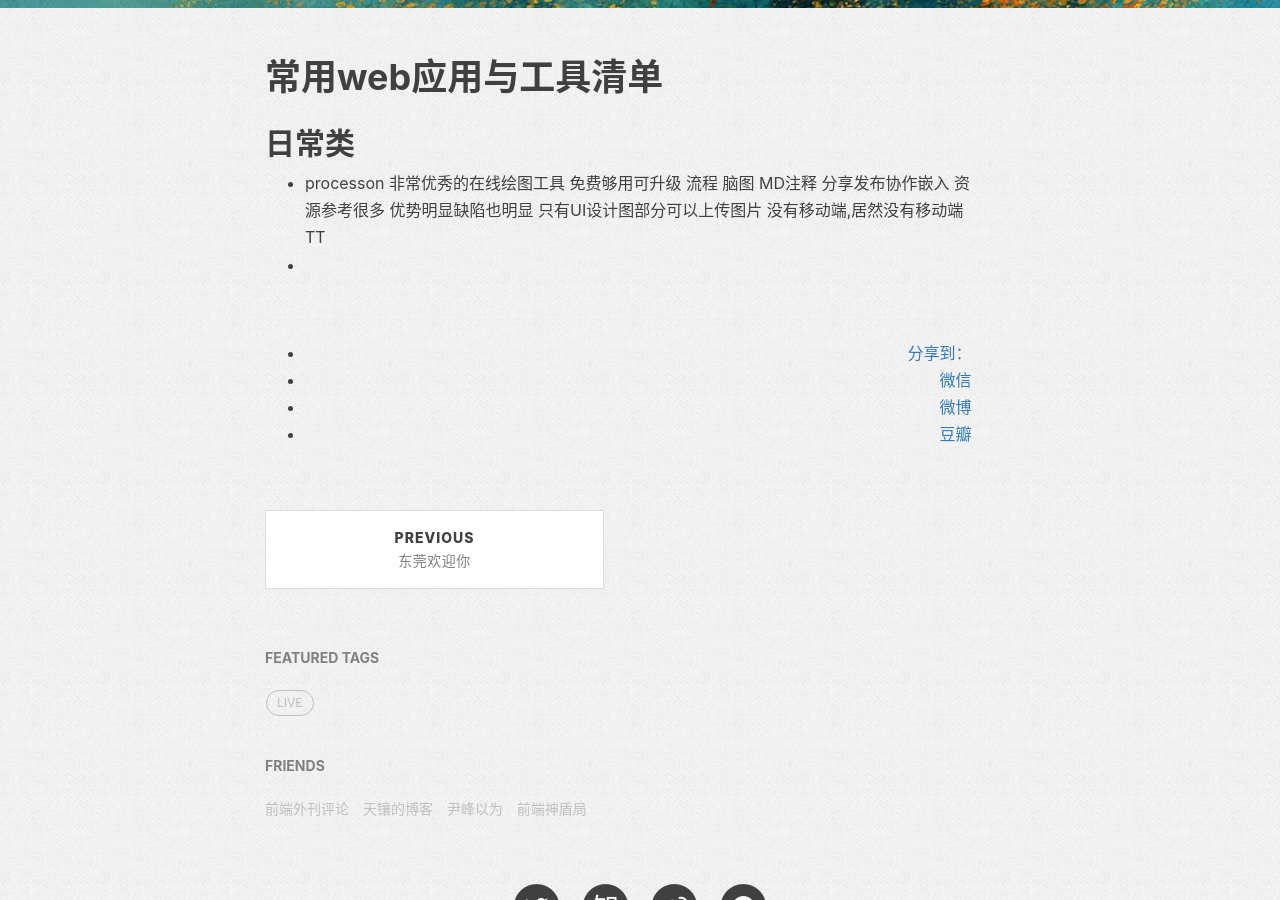
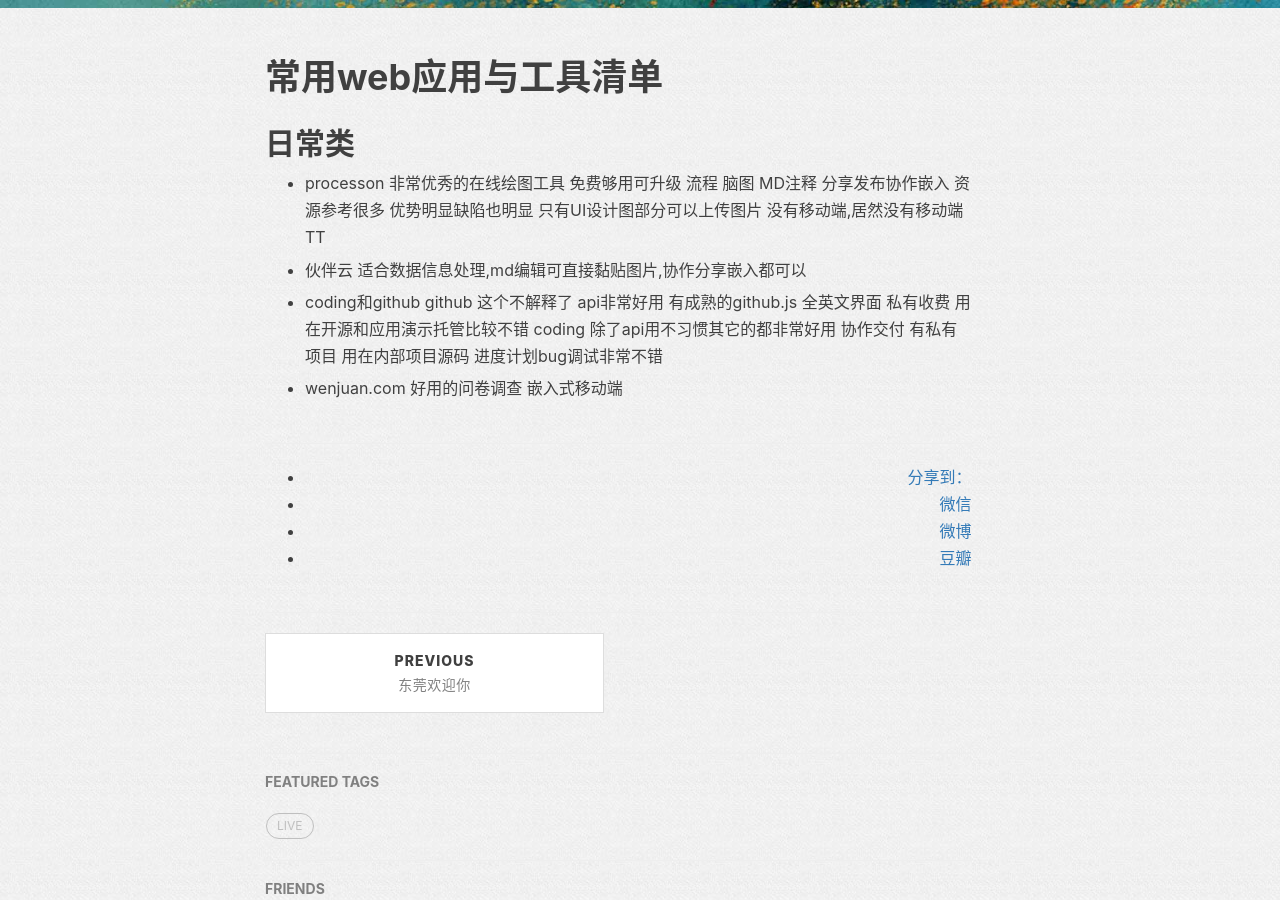
Before and after one commit to 2life/2life.github.io, a Jekyll site: the page built from _posts/2016-05-22-web-app-tool.md, in a window 1280 px wide and 900 px high, scrolled down 415 px. Built offline with Jekyll 4.4.1, drawn with Linux system fonts in a browser that asks for light colours; nearby versions of some CDN libraries; comment, search, counter and statistics services are not loaded.

Commit message:
[log]: Update post

```diff
--- a/_posts/2016-05-22-web-app-tool.md
+++ b/_posts/2016-05-22-web-app-tool.md
@@ -13,4 +13,15 @@
 		优势明显缺陷也明显
 		只有UI设计图部分可以上传图片
 		没有移动端,居然没有移动端 TT
-*
+
+*  伙伴云
+		适合数据信息处理,md编辑可直接黏贴图片,协作分享嵌入都可以
+
+*  coding和github
+		github 这个不解释了 api非常好用 有成熟的github.js
+		全英文界面 私有收费 用在开源和应用演示托管比较不错
+		coding 除了api用不习惯其它的都非常好用 协作交付 有私有项目
+		用在内部项目源码 进度计划bug调试非常不错
+
+*  wenjuan.com
+		好用的问卷调查 嵌入式移动端
```
